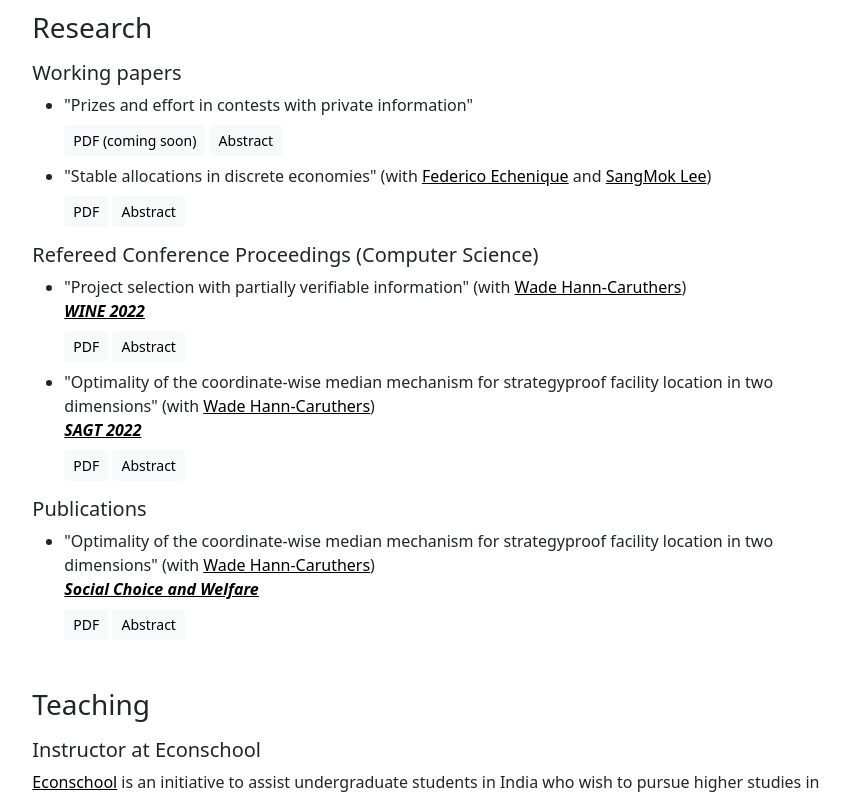
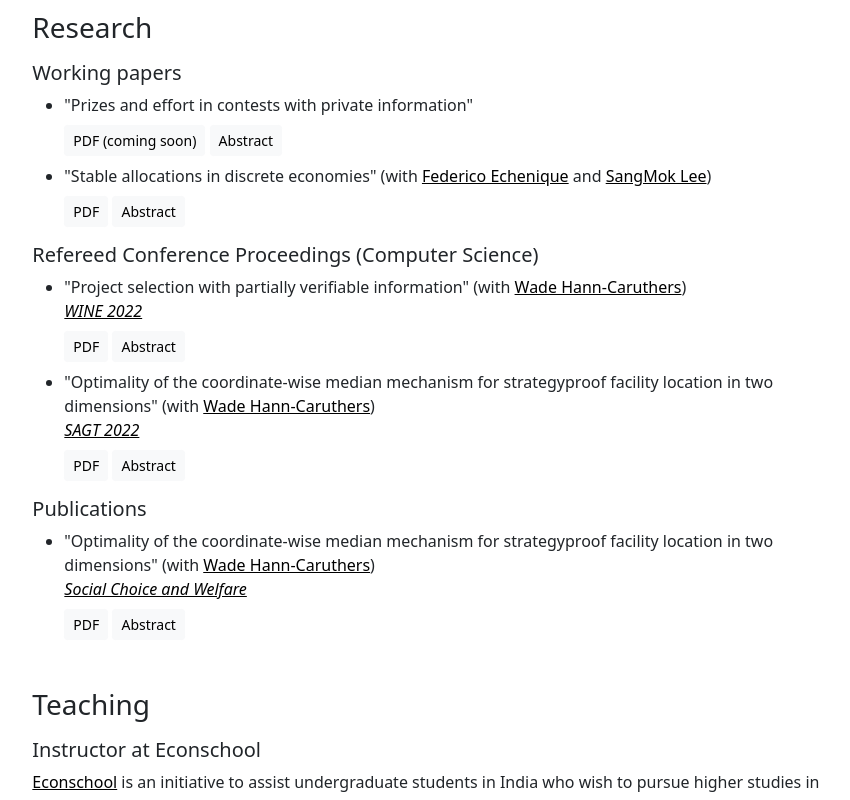
Before and after one commit to sumitgoel8/sumitgoel8.github.io, a plain HTML site: page index.html in a window 1280 px wide. Shown: the part 483-1283 px from the top of the page, without its empty margins (193-1043 px from the left). Drawn offline with nearby package versions, Linux system fonts and the light colour scheme.

Commit message:
Update index.html

```diff
--- a/index.html
+++ b/index.html
@@ -127,7 +127,7 @@ Here is my <a href="files/CV.pdf">CV</a>.
 	<li class="mt-2">
     <h6 class="d-inline">"Project selection with partially verifiable information"</h6>
     (with <a href="https://www.its.caltech.edu/~whanncar/">Wade Hann-Caruthers</a>)<br>
-    <i><b><a href="https://www.cs.rpi.edu/wine2022/#accepted-papers">WINE 2022</a></b></i><br>
+    <i><a href="https://www.cs.rpi.edu/wine2022/#accepted-papers">WINE 2022</a></i><br>
     <!--<input type="button" onclick="location.href='https://arxiv.org/abs/2202.04706';" value="arXiv" /> -->
     <a href="files/projects.pdf" class="btn btn-light btn-sm mt-2">PDF</a>
     <button type="button" class="btn btn-light btn-sm mt-2" data-bs-toggle="collapse" data-bs-target="#projects">Abstract</button>
@@ -140,7 +140,7 @@ Here is my <a href="files/CV.pdf">CV</a>.
 	<li class="mt-2">
     <h6 class="d-inline">"Optimality of the coordinate-wise median mechanism for strategyproof facility location in two dimensions"</h6>
     (with <a href="https://www.its.caltech.edu/~whanncar/">Wade Hann-Caruthers</a>)<br>
-    <i><b><a href="https://www.essex.ac.uk/events/2022/09/11/sagt-2022">SAGT 2022</b></i></a><br>
+    <i><a href="https://www.essex.ac.uk/events/2022/09/11/sagt-2022">SAGT 2022</i></a><br>
     <!--<input type="button" onclick="location.href='https://arxiv.org/abs/2202.04706';" value="arXiv" /> -->
     <a href="files/median.pdf" class="btn btn-light btn-sm mt-2">PDF</a>
     <button type="button" class="btn btn-light btn-sm mt-2" data-bs-toggle="collapse" data-bs-target="#median">Abstract</button>
@@ -156,7 +156,7 @@ Here is my <a href="files/CV.pdf">CV</a>.
 	<li class="mt-2">
     <h6 class="d-inline">"Optimality of the coordinate-wise median mechanism for strategyproof facility location in two dimensions"</h6>
     (with <a href="https://www.its.caltech.edu/~whanncar/">Wade Hann-Caruthers</a>)<br>
-    <i><b><a href="https://rdcu.be/cYhmH">Social Choice and Welfare</b></i></a><br>
+    <i><a href="https://rdcu.be/cYhmH">Social Choice and Welfare</i></a><br>
     <!--<input type="button" onclick="location.href='https://arxiv.org/abs/2202.04706';" value="arXiv" /> -->
     <a href="files/median.pdf" class="btn btn-light btn-sm mt-2">PDF</a>
     <button type="button" class="btn btn-light btn-sm mt-2" data-bs-toggle="collapse" data-bs-target="#median">Abstract</button>
```
